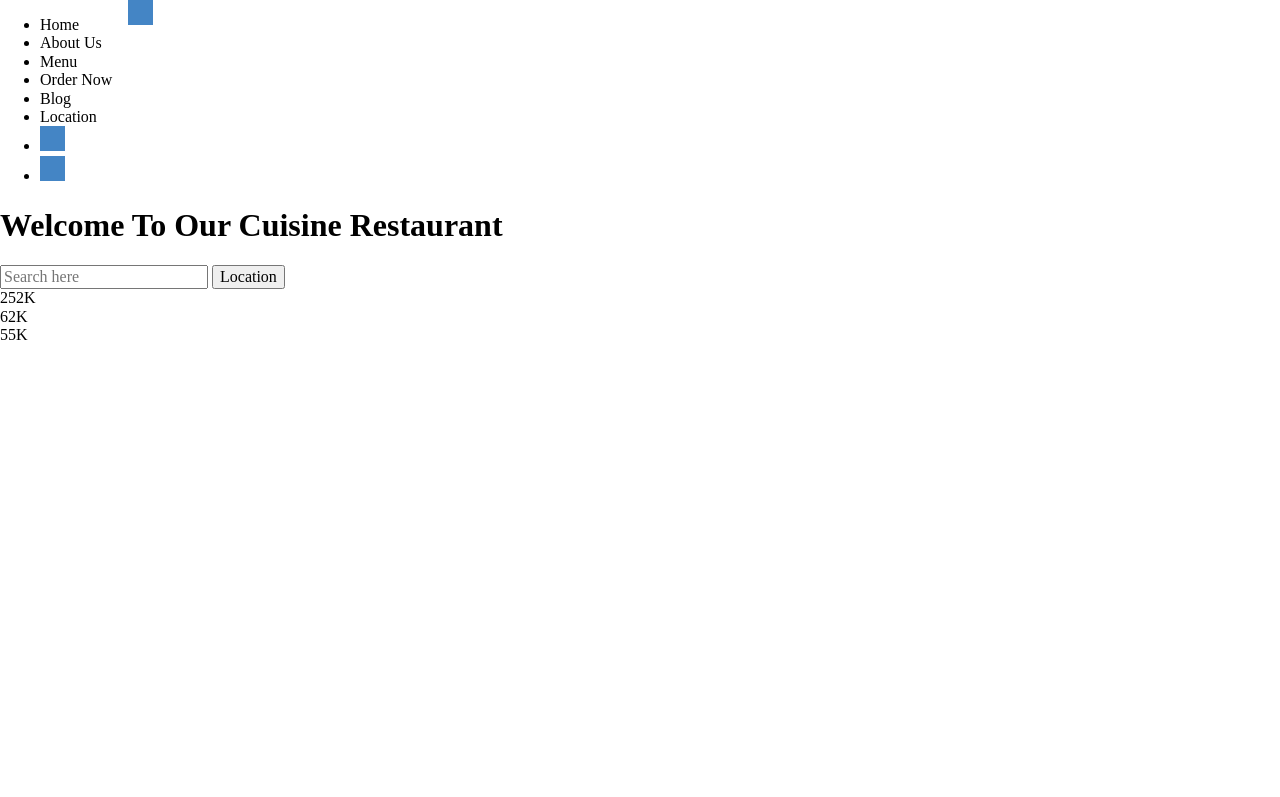
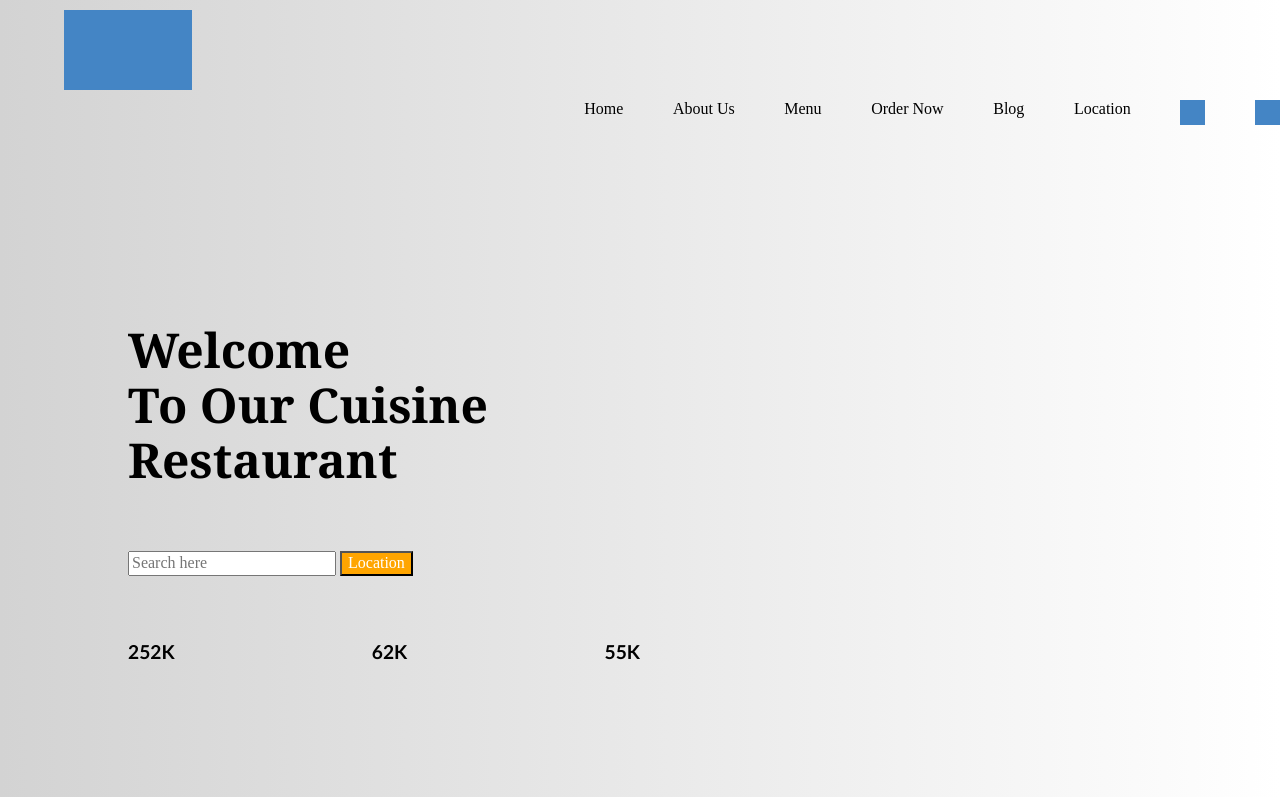
Before and after one commit to matiasg11/100DevsClasses, a plain HTML site: page cuisine/index.html in a window 1280 px wide. Shown: the top 797 px of the page. Drawn offline with Linux system fonts and the light colour scheme; a script that the page names is missing.

Commit message:
Cuisine welcome done with no pics

```diff
--- a/cuisine/css/style.css
+++ b/cuisine/css/style.css
@@ -12,22 +12,64 @@
 /*******************************************/
 .welcome, .discover, .cuisine, .hours, .customer{
   height:100vh;
+  background: linear-gradient(to right, lightgray, white);
+  border: 2% solid white;
 }
-.welcome>img{
-  position:absolute;
-  top:0px;
-  left:10%;
-}
-
-.welcome nav{}
 
 /******************************************
 /* ADDITIONAL STYLES
 /*******************************************/
 img{
-  height: 400px;
+  height: 25px;
 }
 
-.welcome img{
-  height:25px;
+
+.logo{
+    position:relative;
+    width: 10%;
+    height: 10%;
+    top:10px;
+    left:5%;
+    display:inline-block;
+  }
+.welcome nav{
+  display: inline;
 }
+.welcome nav ul{
+  position: relative;
+  margin-bottom: 15%;
+  right:0;
+  display: flex;
+  flex-flow: row nowrap;
+  justify-content: flex-end;
+  width: 100%;
+  gap: 4%;
+}
+.welcome nav ul li{
+  list-style: none;
+  width:fit-content
+}
+
+.welcome h1{
+  font-size: 3em ;
+  font-weight: 900;
+  font-family: Georgia, 'Times New Roman', Times, serif;
+  width: 60%;
+  margin: 5% 40% 5% 10%;
+
+}
+.welcome form{
+  margin: 5% 40% 5% 10%;
+}
+.welcome button{
+  background:orange;
+  color:white;
+}
+
+.welcome .socials{
+  margin: 5% 40% 5% 10%;
+  display:flex;
+  width: 40%;
+  justify-content: space-between;
+  font:bold  1.2em  'Trebuchet MS', 'Lucida Sans Unicode', 'Lucida Grande', 'Lucida Sans', Arial, sans-serif;
+}
--- a/cuisine/index.html
+++ b/cuisine/index.html
@@ -13,9 +13,10 @@
 	</head>
 	<body>
 		<section class="welcome">
-			<img src="img/img.png" alt="Logo">
+			<nav>
+				<img class="logo" src="img/img.png" alt="Logo">
 
-			<nav>
+
 				<ul>
 					<li>Home</li>
 					<li>About Us</li>
@@ -28,7 +29,7 @@
 				</ul>
 			</nav>
 
-			<h1>Welcome To Our Cuisine Restaurant</h1>
+			<h1>Welcome<br> To Our Cuisine<br> Restaurant</h1>
 			<form  action="confirmation" method="post">
 				<input  type="text" placeholder="Search here">
 				<button>Location</button>
```
Also changed, not shown: cuisine/img/back.png (added).
